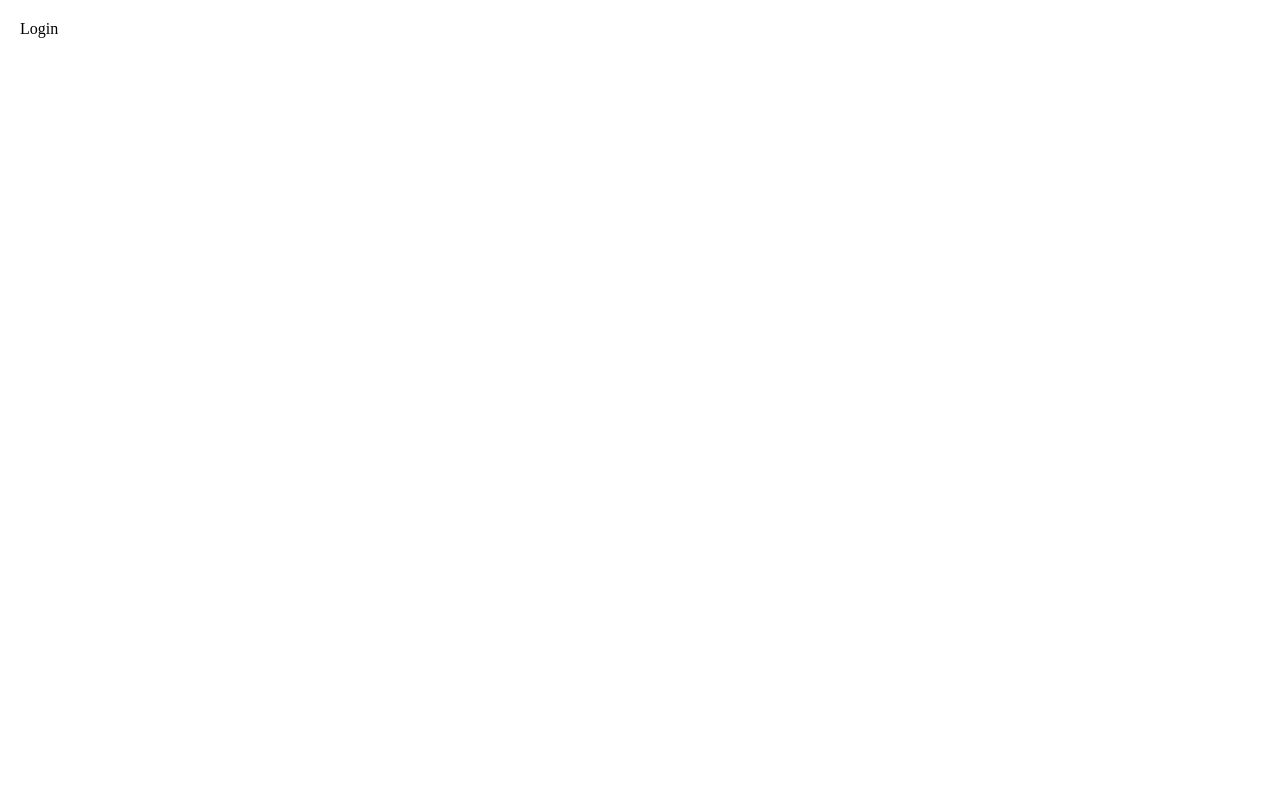
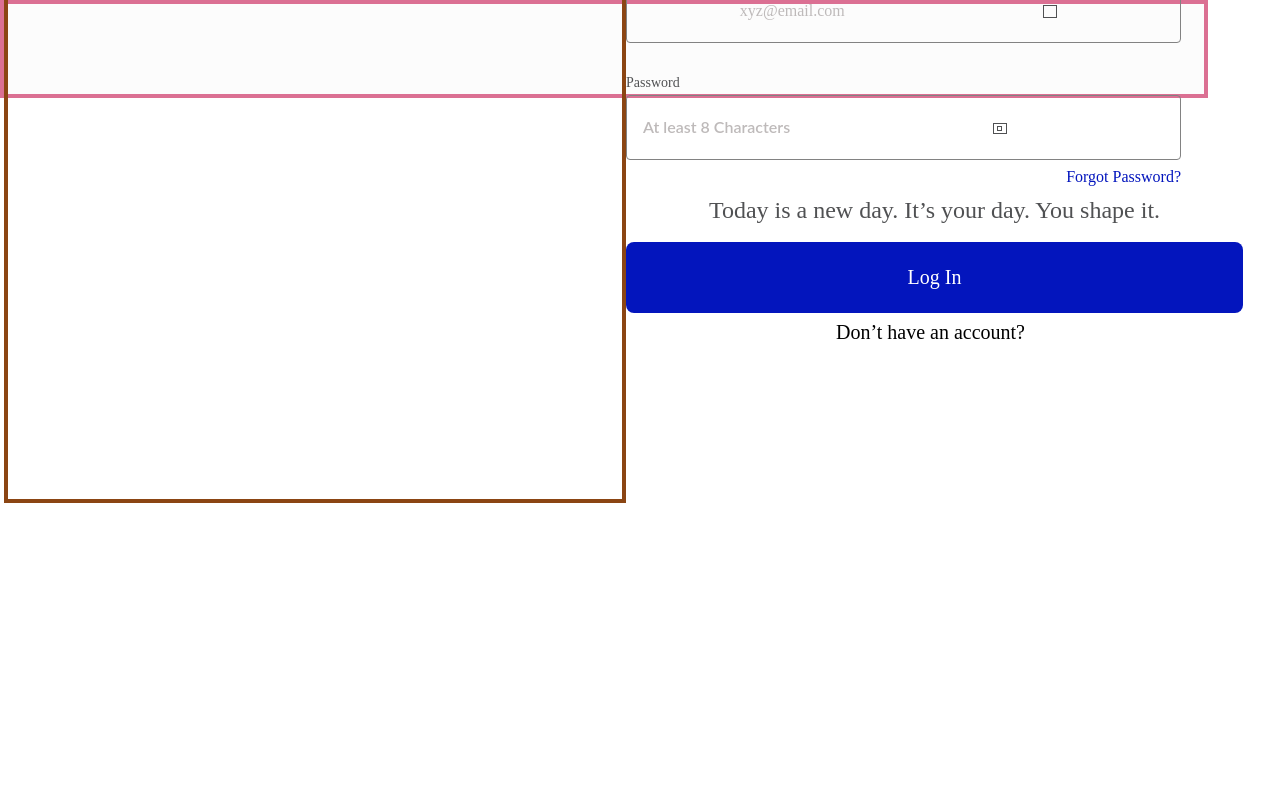
Before and after one commit to Ishahtech/Inventory-for-StockAce, a React (Vite) app: page /Signin in a window 1280 px wide. Shown: the top 800 px of the page. Built offline with nearby package versions, Linux system fonts and the light colour scheme.

Commit message:
fix: signin updated

```diff
--- a/src/Components/Signin.jsx
+++ b/src/Components/Signin.jsx
@@ -3,7 +3,97 @@
 function Signin() {
   return (
     <>
-      Login
+      <div className="signin-ctr">
+        <div>
+        {/* <div className="overlay"></div> */}
+        <div className="avatar-right">
+        <div style={{flexDirection: 'column', justifyContent: 'flex-end', alignItems: 'center', display: 'inline-flex'}}>
+    <div style={{alignSelf: 'stretch', flexDirection: 'column', justifyContent: 'flex-start', alignItems: 'flex-start', display: 'inline-flex'}}>
+        <div style={{width: 614, padding: 8, justifyContent: 'flex-start', alignItems: 'center', display: 'inline-flex'}}>
+            <div style={{textAlign: 'center', color: 'white', fontSize: 40, fontFamily: 'Montserrat', fontWeight: '600', wordWrap: 'break-word'}}>Track your Sales Seamlessly</div>
+        </div>
+        <div style={{padding: 8, flexDirection: 'column', justifyContent: 'flex-start', alignItems: 'flex-start', display: 'flex'}}>
+            <div style={{padding: 10, justifyContent: 'center', alignItems: 'center', gap: 10, display: 'inline-flex'}}>
+                <div style={{width: 578, color: 'white', fontSize: 20, fontFamily: 'Karla', fontWeight: '500', wordWrap: 'break-word'}}>This feature not only records every transaction but also provides insight into your sales pattern.</div>
+            </div>
+        </div>
+    </div>
+</div>
+        </div>
+        </div>
+
+        <div className="signup-right">
+        <div style={{width: '100%', height: '100%', flexDirection: 'column', justifyContent: 'center', alignItems: 'center', gap: 40, display: 'inline-flex'}}>
+    <div style={{height: 172, flexDirection: 'column', justifyContent: 'flex-start', alignItems: 'center', gap: 24, display: 'flex'}}>
+        <div style={{padding: 10, background: 'white', justifyContent: 'center', alignItems: 'center', gap: 10, display: 'inline-flex'}}>
+            <div style={{justifyContent: 'center', alignItems: 'center', gap: 10, display: 'flex'}}>
+                <div style={{color: 'black', fontSize: 40, fontFamily: 'Karla', fontWeight: '700', wordWrap: 'break-word'}}>Welcome Back</div>
+            </div>
+            <div style={{width: 48, height: 48, position: 'relative'}}>
+                <div style={{width: 44, height: 44, left: 2, top: 2, position: 'absolute', background: 'black'}}></div>
+            </div>
+        </div>
+        <div style={{width: 565, padding: 10, justifyContent: 'center', alignItems: 'center', gap: 10, display: 'inline-flex'}}>
+            <div style={{color: '#505153', fontSize: 24, fontFamily: 'Karla', fontWeight: '400', lineHeight: 30.22, wordWrap: 'break-word'}}>Today is a new day. It’s your day. You shape it.<br/>      Log in to start managing your sales</div>
+        </div>
+    </div>
+    <div style={{flexDirection: 'column', justifyContent: 'flex-start', alignItems: 'flex-start', gap: 56, display: 'flex'}}>
+        <div style={{flexDirection: 'column', justifyContent: 'flex-start', alignItems: 'flex-start', gap: 32, display: 'flex'}}>
+            <div style={{flexDirection: 'column', justifyContent: 'flex-start', alignItems: 'flex-start', display: 'flex'}}>
+                <div style={{flexDirection: 'column', justifyContent: 'flex-start', alignItems: 'flex-start', gap: 4, display: 'flex'}}>
+                    <div style={{color: '#505153', fontSize: 14, fontFamily: 'Karla', fontWeight: '500', wordWrap: 'break-word'}}>Email</div>
+                    <div style={{width: 553, height: 55, paddingTop: 4, paddingBottom: 4, borderRadius: 4, border: '0.50px #828282 solid', justifyContent: 'center', alignItems: 'center', gap: 154, display: 'inline-flex'}}>
+                        <div style={{height: 35, paddingLeft: 16, paddingRight: 16, paddingTop: 8, paddingBottom: 8, justifyContent: 'flex-start', alignItems: 'center', display: 'flex'}}>
+                            <div style={{color: '#BEBABA', fontSize: 16, fontFamily: 'Karla', fontWeight: '500', wordWrap: 'break-word'}}>xyz@email.com</div>
+                        </div>
+                        <div style={{width: 40, paddingLeft: 14.22, paddingRight: 14.22, paddingTop: 7.11, paddingBottom: 7.11, justifyContent: 'center', alignItems: 'center', display: 'flex'}}>
+                            <div style={{width: 11.56, height: 11.56, position: 'relative'}}>
+                                <div style={{width: 11.56, height: 11.56, left: 0, top: 0, position: 'absolute', border: '1px #505153 solid'}}></div>
+                                <div style={{width: 11.56, height: 11.56, left: 0, top: 0, position: 'absolute', border: '1px #505153 solid'}}></div>
+                            </div>
+                        </div>
+                    </div>
+                </div>
+            </div>
+            <div style={{flexDirection: 'column', justifyContent: 'center', alignItems: 'flex-end', gap: 8, display: 'flex'}}>
+                <div style={{flexDirection: 'column', justifyContent: 'flex-start', alignItems: 'flex-start', display: 'flex'}}>
+                    <div style={{flexDirection: 'column', justifyContent: 'flex-start', alignItems: 'flex-start', gap: 4, display: 'flex'}}>
+                        <div style={{color: '#505153', fontSize: 14, fontFamily: 'Karla', fontWeight: '500', wordWrap: 'break-word'}}>Password</div>
+                        <div style={{width: 553, height: 55, paddingTop: 4, paddingBottom: 4, borderRadius: 4, border: '0.50px #828282 solid', justifyContent: 'flex-start', alignItems: 'center', gap: 154, display: 'inline-flex'}}>
+                            <div style={{height: 45, paddingLeft: 16, paddingRight: 16, paddingTop: 8, paddingBottom: 8, justifyContent: 'flex-start', alignItems: 'center', display: 'flex'}}>
+                                <div style={{color: '#BEBABA', fontSize: 16, fontFamily: 'Lato', fontWeight: '600', lineHeight: 28.80, wordWrap: 'break-word'}}>At least 8 Characters</div>
+                            </div>
+                            <div style={{width: 45, paddingLeft: 16, paddingRight: 16, paddingTop: 8, paddingBottom: 8, justifyContent: 'center', alignItems: 'center', display: 'flex'}}>
+                                <div style={{width: 13, height: 13, paddingLeft: 0.48, paddingRight: 0.48, paddingTop: 2.32, paddingBottom: 2.32, justifyContent: 'center', alignItems: 'center', display: 'flex'}}>
+                                    <div style={{width: 12.05, height: 8.36, position: 'relative'}}>
+                                        <div style={{width: 12.05, height: 8.36, left: 0, top: 0, position: 'absolute', border: '1px #505153 solid'}}></div>
+                                        <div style={{width: 3.71, height: 3.71, left: 4.17, top: 2.32, position: 'absolute', border: '1px #505153 solid'}}></div>
+                                    </div>
+                                </div>
+                            </div>
+                        </div>
+                    </div>
+                </div>
+                <div style={{color: '#0315BD', fontSize: 16, fontFamily: 'Karla', fontWeight: '500', wordWrap: 'break-word'}}>Forgot Password?</div>
+            </div>
+        </div>
+        <div style={{flexDirection: 'column', justifyContent: 'flex-start', alignItems: 'center', display: 'flex'}}>
+            <div style={{width: 553, height: 55, paddingLeft: 32, paddingRight: 32, paddingTop: 8, paddingBottom: 8, background: '#0315BD', borderRadius: 8, justifyContent: 'center', alignItems: 'center', gap: 10, display: 'inline-flex'}}>
+                <div style={{color: 'white', fontSize: 20, fontFamily: 'Karla', fontWeight: '500', wordWrap: 'break-word'}}>Log In</div>
+            </div>
+            <div style={{paddingLeft: 10, paddingRight: 10, paddingTop: 8, paddingBottom: 8, justifyContent: 'center', alignItems: 'center', gap: 8, display: 'inline-flex'}}>
+                <div style={{color: 'black', fontSize: 20, fontFamily: 'Karla', fontWeight: '500', wordWrap: 'break-word'}}>Don’t have an account?</div>
+                <div style={{justifyContent: 'center', alignItems: 'center', gap: 10, display: 'flex'}}>
+                    {/* <div><span style="color: 'black', fontSize: 20, fontFamily: 'Karla', fontWeight: '500', wordWrap: 'break-word'"> </span><span style="color: '#0315BD', fontSize: 20, fontFamily: 'Karla', fontWeight: '500', wordWrap: 'break-word'">Sign Up</span></div> */}
+                </div>
+            </div>
+        </div>
+    </div>
+</div>
+      </div>
+      </div>
+
+
     </>
   )
 }
--- a/src/index.css
+++ b/src/index.css
@@ -1,6 +1,6 @@
 body {
   padding: 0;
-  margin: 20px;
+  margin: 0;
 }
 
 .grid-container {
@@ -170,3 +170,28 @@ box-shadow: 0px 1px 4px 0px rgba(0, 0, 0, 0.25);
   height: "auto";
 
  }
+
+ .signin-ctr{
+  border: 4px solid palevioletred;
+  width: 1200px;
+  height: 90px;
+  background-color: #FCFCFC;
+  display: flex;
+  justify-content: space-between;
+  align-items: center;
+ }
+
+ .avatar-right{
+    border: 4px solid saddlebrown;
+    z-index: 2;
+    display: flex;
+    width: 614px;
+    height: 900px;
+    flex-shrink: 0;
+    color: #FCFCFC;
+    /* background-image: url('./Asset/woman.png');
+    background-size: cover;
+    background-repeat: no-repeat; */
+    /* background-color: linear-gradient(to right, lightgray 0%, lightgray 50%, transparent 50%); */
+
+ }
```
